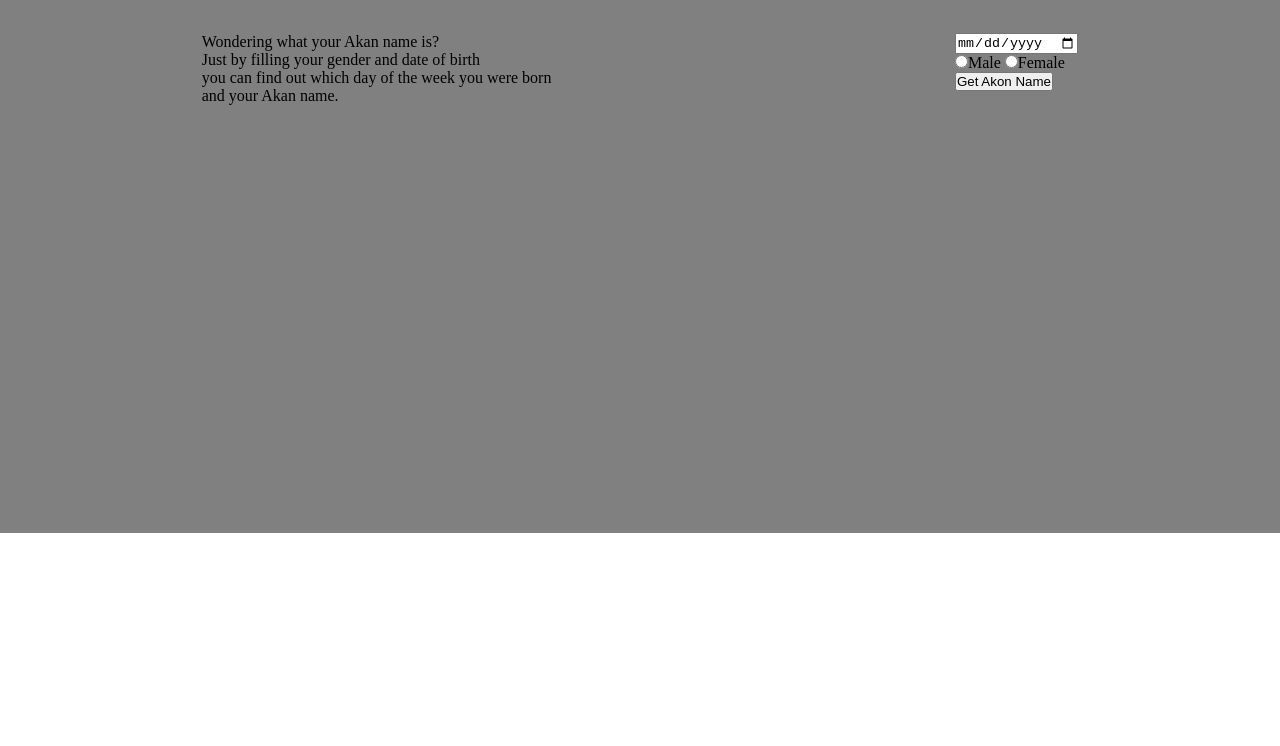
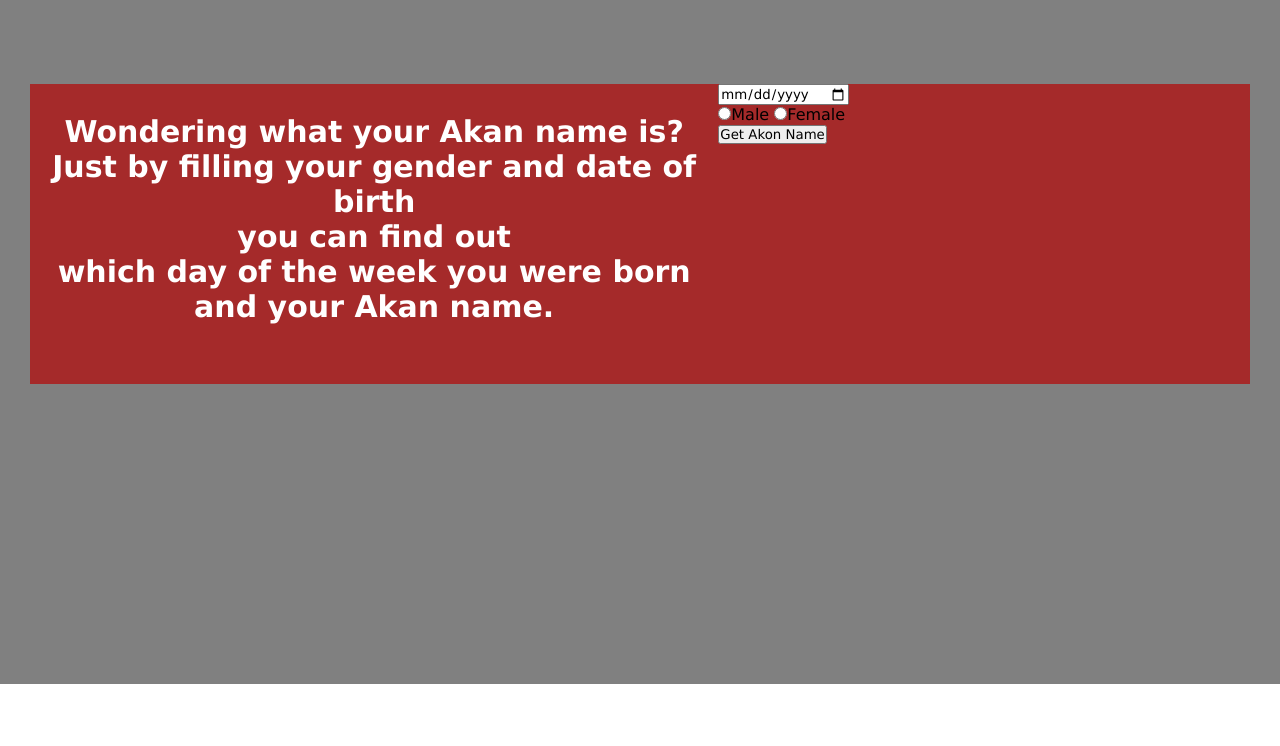
Before and after one commit to DEANKAGO/users-birthday, a plain HTML site: page index.html in a window 1280 px wide. Shown: the part 54-800 px from the top of the page. Drawn offline with Linux system fonts and the light colour scheme.

Commit message:
added styling to class .main

```diff
--- a/index.html
+++ b/index.html
@@ -16,7 +16,8 @@
         <p>
           Wondering what your Akan name is? <br />
           Just by filling your gender and date of birth <br />
-          you can find out which day of the week you were born <br />
+          you can find out <br />
+          which day of the week you were born <br />
           and your Akan name.
         </p>
       </div>
--- a/style.css
+++ b/style.css
@@ -1,17 +1,44 @@
 * {
   margin: 0;
   padding: 0;
+  font-family: Verdana, Geneva, Tahoma, sans-serif;
 }
 
 .heading {
   background-color: grey;
 }
 
+.heading h1 {
+  margin-left: 20px;
+}
+
 .main {
   display: flex;
-  justify-content: space-around;
-  padding-top: 50px;
+  justify-content: space-between;
+  padding-top: 100px;
   background-color: grey;
-  height: 500px;
+  height: 600px;
   background-repeat: no-repeat;
 }
+
+.about {
+  text-align: center;
+  font-weight: bold;
+  font-size: 30px;
+  color: white;
+  background-color: brown;
+  height: 300px;
+  margin-left: 30px;
+}
+
+.about p {
+  padding: 20px;
+  padding-top: 30px;
+}
+
+.details {
+  background-color: brown;
+  margin-right: 30px;
+  height: 300px;
+  width: 600px;
+}
```
